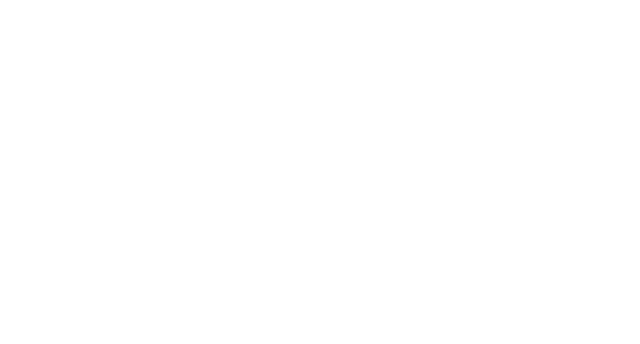
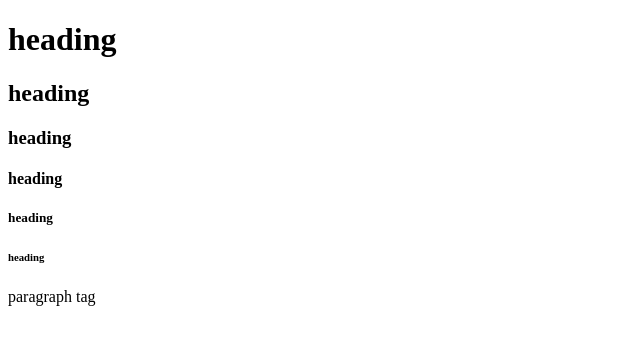
Before and after one commit to Qadeer-Rabnawaz/Html-one-short-microsoft-wali-dedi-one-short, a plain HTML site: page basic-tags.html in a window 1280 px wide. Shown: the whole page, without its empty margins (0-640 px from the left). Drawn offline with Linux system fonts and the light colour scheme.

Commit message:
p tag and h1-h6

```diff
--- a/basic-tags.html
+++ b/basic-tags.html
@@ -6,6 +6,12 @@
     <title>Document</title>
 </head>
 <body>
-
+    <h1>heading</h1>
+    <h2>heading</h2>
+    <h3>heading</h3>
+    <h4>heading</h4>
+    <h5>heading</h5>
+    <h6>heading</h6>
+    <p>paragraph tag</p>
 </body>
 </html>
```
